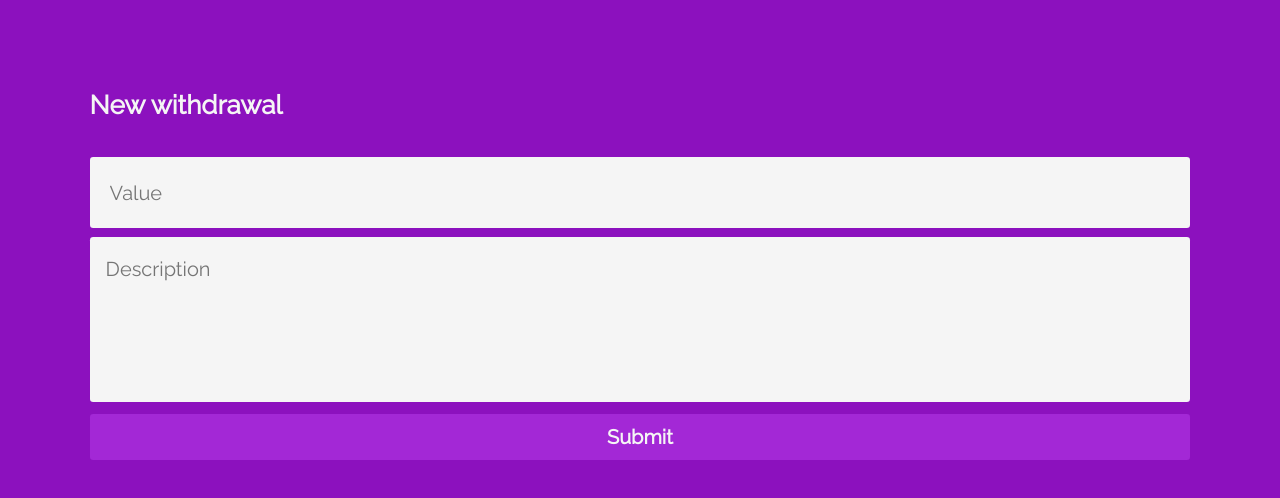
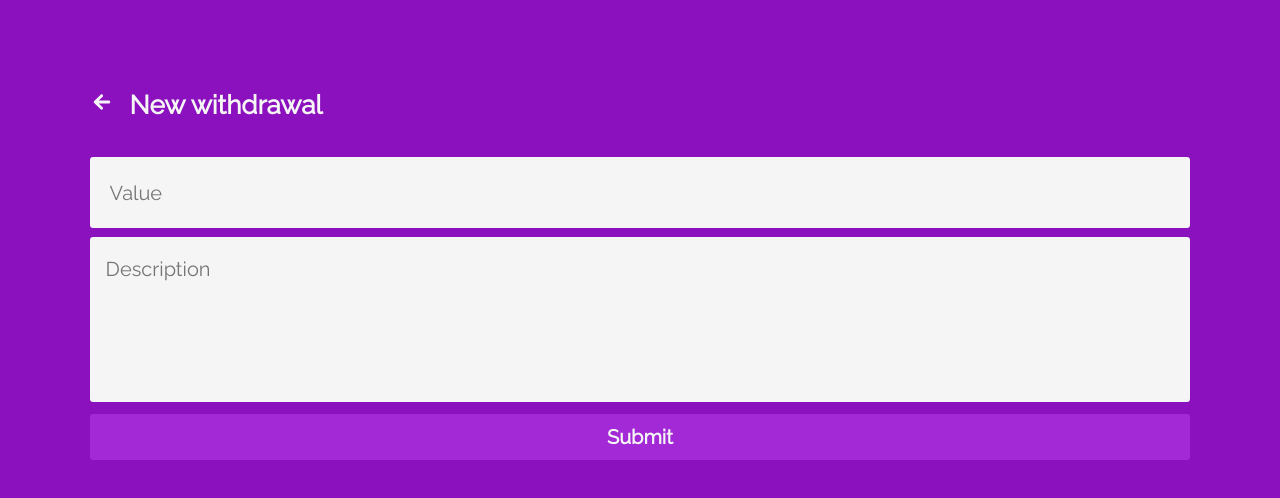
Before and after one commit to gpbPiazza/MyWallet-frontend, a React (Create React App) app: page /upDateCash/1 in a window 1280 px wide. Shown: the top 498 px of the page. Built offline with nearby package versions, Linux system fonts and the light colour scheme; a web font is replaced by a local one.

Commit message:
add back button in chash update

```diff
--- a/src/config/constants.js
+++ b/src/config/constants.js
@@ -5,3 +5,5 @@ const API_DEV_URL = "http://localhost:3000/api/";
 const API_URL = API_DEV_URL;
 
 export default API_URL;
+
+export const MEDIA = "@media (min-width: 600px)";
--- a/src/pages/UpdateCash.js
+++ b/src/pages/UpdateCash.js
@@ -1,17 +1,20 @@
 import React, { useState, useContext } from "react";
-import { useParams } from "react-router-dom";
+import { useParams, useHistory } from "react-router-dom";
 
+import { IoMdArrowRoundBack } from "react-icons/io";
 import UserContext from "../context/UserContext";
 import ContentContainer from "../styles/ContentContainer";
 import AccountService from "../service/AccountService";
 import Button from "../components/Button";
 import Input from "../components/Input";
-import { Title, DescriptionArea } from "../styles/UpDateCashStyles";
+import { Title, DescriptionArea, Container } from "../styles/UpDateCashStyles";
 import { Forms } from "../styles/SignInStyles";
 import ModalSuccess from "../components/ModalSuccess";
+import Colors from "../config/colors";
 
 export default function UpdateCash() {
   const { user } = useContext(UserContext);
+  const history = useHistory();
   const { typeTransaction } = useParams();
   const [value, setValue] = useState("");
   const [loading, setLoading] = useState(false);
@@ -36,9 +39,17 @@ export default function UpdateCash() {
 
   return (
     <ContentContainer>
-      <Title>
-        {typeTransaction === "deposit" ? "New deposit" : "New withdrawal"}
-      </Title>
+      <Container>
+        <IoMdArrowRoundBack
+          color={Colors.white}
+          fontSize="1.5rem"
+          cursor="pointer"
+          onClick={() => history.push("/home")}
+        />
+        <Title>
+          {typeTransaction === "deposit" ? "New deposit" : "New withdrawal"}
+        </Title>
+      </Container>
       <Forms>
         <Input
           type="number"
--- a/src/styles/BalanceStyles.js
+++ b/src/styles/BalanceStyles.js
@@ -1,6 +1,7 @@
 import styled from "styled-components";
 
 import Colors from "../config/colors";
+import { MEDIA } from "../config/constants";
 import Typography from "../config/typography";
 
 export const Container = styled.div`
@@ -17,6 +18,9 @@ export const Container = styled.div`
 
   border-bottom-left-radius: 0.5rem;
   border-bottom-right-radius: 0.5rem;
+  ${MEDIA} {
+    padding: 1% 2%;
+  }
 `;
 
 export const Text = styled.p`
@@ -25,7 +29,7 @@ export const Text = styled.p`
   font-size: 1.2rem;
   line-height: 1.2rem;
 
-  color: ${Colors.black};
+  color: ${Colors.darkGrey};
 `;
 
 export const Value = styled(Text)`
--- a/src/styles/CashButtonStyles.js
+++ b/src/styles/CashButtonStyles.js
@@ -1,6 +1,7 @@
 import styled from "styled-components";
 
 import Colors from "../config/colors";
+import { MEDIA } from "../config/constants";
 import Typography from "../config/typography";
 
 export const Container = styled.button`
@@ -19,6 +20,18 @@ export const Container = styled.button`
 
   padding: 3.5%;
   margin-left: ${(props) => props.marginLeft};
+
+  ${MEDIA} {
+    display: flex;
+    flex-direction: row;
+    justify-content: flex-start;
+    align-items: center;
+
+    width: 10%;
+    height: 100px;
+
+    padding: 1.5%;
+  }
 `;
 
 export const Text = styled.p`
@@ -29,6 +42,10 @@ export const Text = styled.p`
   color: ${Colors.white};
   font-family: ${Typography.RalewatRaleway};
   line-height: 1.25rem;
+
+  ${MEDIA} {
+    margin-left: 5%;
+  }
 `;
 
 export const IconContainer = styled.div`
--- a/src/styles/HomeStyles.js
+++ b/src/styles/HomeStyles.js
@@ -1,6 +1,7 @@
 import styled from "styled-components";
 
 import Colors from "../config/colors";
+import { MEDIA } from "../config/constants";
 
 export const TransactionBox = styled.div`
   width: 100%;
@@ -18,6 +19,10 @@ export const TransactionBox = styled.div`
 
   border-top-left-radius: 0.5rem;
   border-top-right-radius: 0.5rem;
+
+  ${MEDIA} {
+    margin-top: 2%;
+  }
 `;
 
 export const ButtonContainer = styled.div`
@@ -29,4 +34,10 @@ export const ButtonContainer = styled.div`
   flex-direction: row;
 
   margin-top: 10%;
+
+  ${MEDIA} {
+    margin-top: 2%;
+
+    justify-content: flex-start;
+  }
 `;
--- a/src/styles/TransactionStyles.js
+++ b/src/styles/TransactionStyles.js
@@ -1,6 +1,7 @@
 import styled from "styled-components";
 
 import Colors from "../config/colors";
+import { MEDIA } from "../config/constants";
 import Typography from "../config/typography";
 
 export const Container = styled.li`
@@ -12,6 +13,10 @@ export const Container = styled.li`
   width: 100%;
 
   padding: 2% 5%;
+
+  ${MEDIA} {
+    padding: 1% 2%;
+  }
 `;
 
 export const Date = styled.p`
@@ -22,6 +27,10 @@ export const Date = styled.p`
   color: ${Colors.grey};
 
   margin-right: 3%;
+
+  ${MEDIA} {
+    margin-right: 1%;
+  }
 `;
 
 export const Description = styled(Date)`
--- a/src/styles/UpDateCashStyles.js
+++ b/src/styles/UpDateCashStyles.js
@@ -5,11 +5,18 @@ import Typography from "../config/typography";
 import { Text } from "./HeaderStyles";
 
 export const Title = styled(Text)`
-  margin-right: auto;
   margin-bottom: 2rem;
+
+  margin-left: 1rem;
 `;
 
-export const Continaer = styled.div``;
+export const Container = styled.div`
+  width: 100%;
+
+  display: flex;
+  flex-direction: row;
+  justify-content: flex-start;
+`;
 
 export const DescriptionArea = styled.textarea`
   width: 100%;
```
